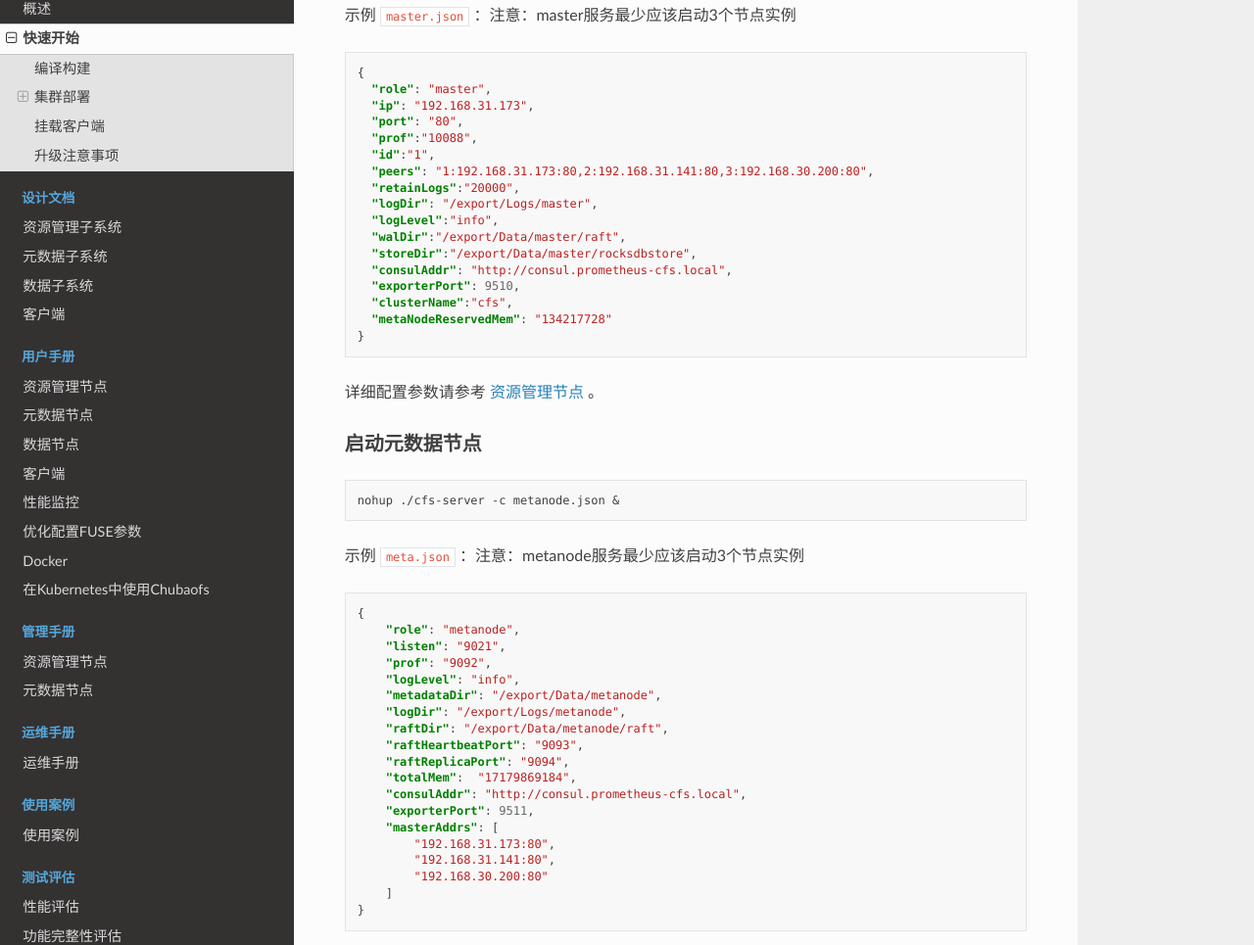
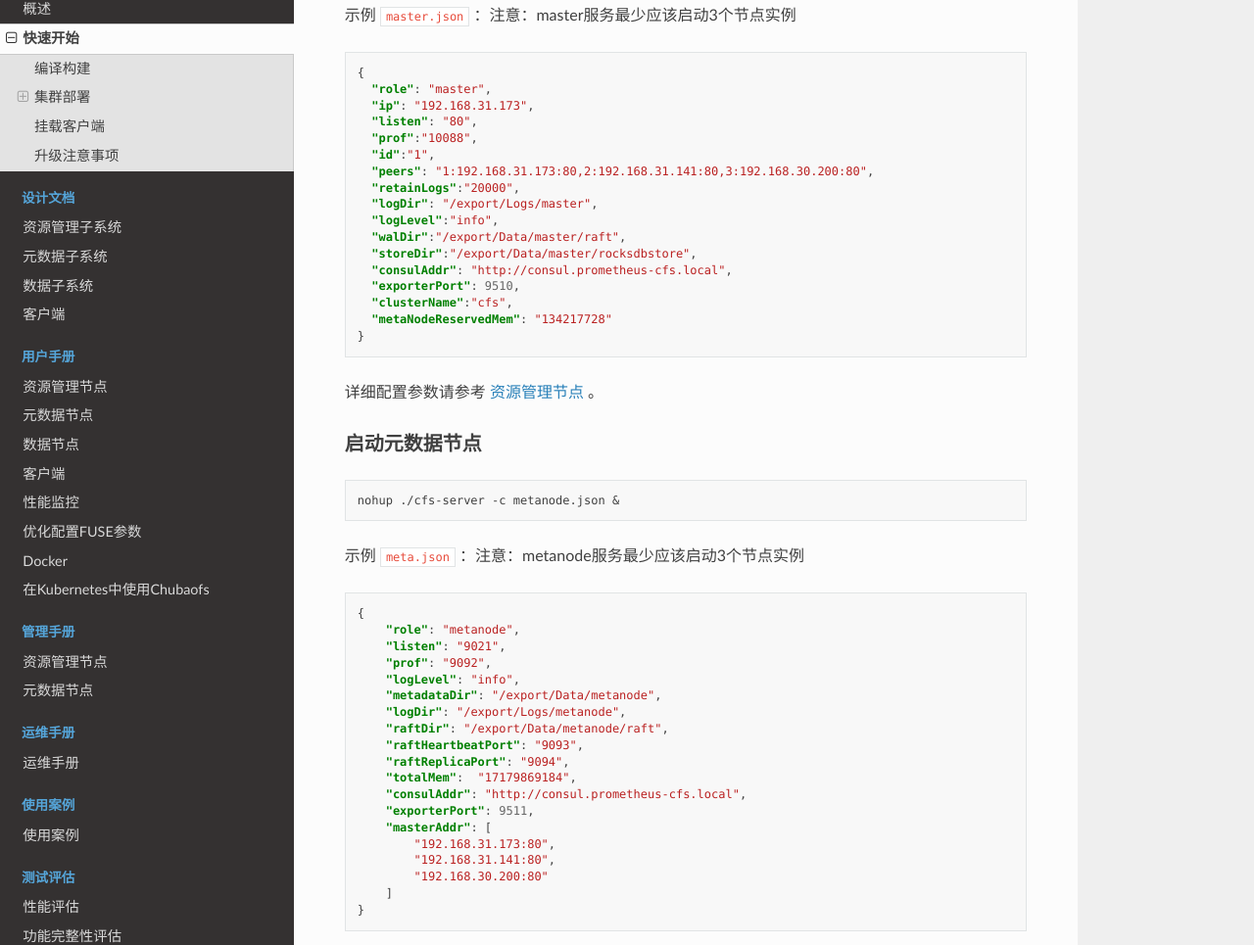
Before and after one commit to cubefs/docs-zh, a Sphinx documentation site: the page built from docs/source/quick-start-guide.rst, in a window 1280 px wide and 1400 px high, scrolled down 455 px. Shown: the part 143-1108 px from the top of the window at 98% size. Built offline with Sphinx 7.4.7 and the Read the Docs theme 2.0.0, drawn with Linux system fonts in a browser that asks for light colours.

Commit message:
Refactor: sync configure file on chinese docs
Signed-off-by: awzhgw <guowl18702995996@gmail.com>

```diff
--- a/docs/source/quick-start-guide.rst
+++ b/docs/source/quick-start-guide.rst
@@ -32,7 +32,7 @@
    {
      "role": "master",
      "ip": "192.168.31.173",
-     "port": "80",
+     "listen": "80",
      "prof":"10088",
      "id":"1",
      "peers": "1:192.168.31.173:80,2:192.168.31.141:80,3:192.168.30.200:80",
@@ -74,7 +74,7 @@
        "totalMem":  "17179869184",
        "consulAddr": "http://consul.prometheus-cfs.local",
        "exporterPort": 9511,
-       "masterAddrs": [
+       "masterAddr": [
            "192.168.31.173:80",
            "192.168.31.141:80",
            "192.168.30.200:80"
@@ -129,7 +129,7 @@
 
       {
         "role": "datanode",
-        "port": "6000",
+        "listen": "6000",
         "prof": "6001",
         "logDir": "/export/Logs/datanode",
         "logLevel": "info",
--- a/docs/source/user-guide/datanode.rst
+++ b/docs/source/user-guide/datanode.rst
@@ -18,7 +18,7 @@
    :header: "关键字", "参数类型", "描述", "是否必要"
 
    "role", "string", "Role必须配置为“datanode”", "是"
-   "port", "string", "数据节点作为服务端启动TCP监听的端口", "是"
+   "listen", "string", "数据节点作为服务端启动TCP监听的端口", "是"
    "localIP", "string", "数据节点作为服务端选用的IP", "否"
    "prof", "string", "数据节点提供HTTP接口所用的端口", "是"
    "logDir", "string", "调测日志存放的路径", "是"
@@ -42,7 +42,7 @@
 
    {
        "role": "datanode",
-       "port": "6000",
+       "listen": "6000",
        "prof": "6001",
        "localIP":"192.168.31.174",
        "logDir": "/export/Logs/datanode",
--- a/docs/source/user-guide/master.rst
+++ b/docs/source/user-guide/master.rst
@@ -21,7 +21,7 @@ ChubaoFS 使用 **JSON** 作为配置文件的格式.
 
    "role", "字符串", "进程的角色，值只能是 master", "是"
    "ip", "字符串", "主机ip", "是"
-   "port", "字符串", "http服务监听的端口号", "是"
+   "listen", "字符串", "http服务监听的端口号", "是"
    "prof", "字符串", "golang pprof 端口号", "是"
    "id", "字符串", "区分不同的master节点", "是"
    "peers", "字符串", "raft复制组成员信息", "是"
@@ -45,7 +45,7 @@ ChubaoFS 使用 **JSON** 作为配置文件的格式.
     "role": "master",
     "id":"1",
     "ip": "192.168.31.173",
-    "port": "80",
+    "listen": "80",
     "prof":"10088",
     "peers": "1:192.168.31.173:80,2:192.168.31.141:80,3:192.168.30.200:80",
     "retainLogs":"20000",
--- a/docs/source/user-guide/metanode.rst
+++ b/docs/source/user-guide/metanode.rst
@@ -19,7 +19,7 @@
    "raftReplicaPort", "字符串", "raft数据传输端口", "是"
    "consulAddr", "字符串", "prometheus注册接口", "否"
    "exporterPort", "字符串", "prometheus获取监控数据端口", "否"
-   "masterAddrs", "字符串", "master服务地址", "是"
+   "masterAddr", "字符串", "master服务地址", "是"
    "totalMem","字符串","最大可用内存","是",
    "localIP","字符串","本机ip地址","否,如果不填写该选项，则使用和master通信的ip地址"
 
@@ -44,7 +44,7 @@
         "consulAddr": "http://consul.prometheus-cfs.local",
         "exporterPort": 9511,
         "totalMem":  "17179869184",
-        "masterAddrs": [
+        "masterAddr": [
             "192.168.31.173:80",
             "192.168.31.141:80",
             "192.168.30.200:80"
```
